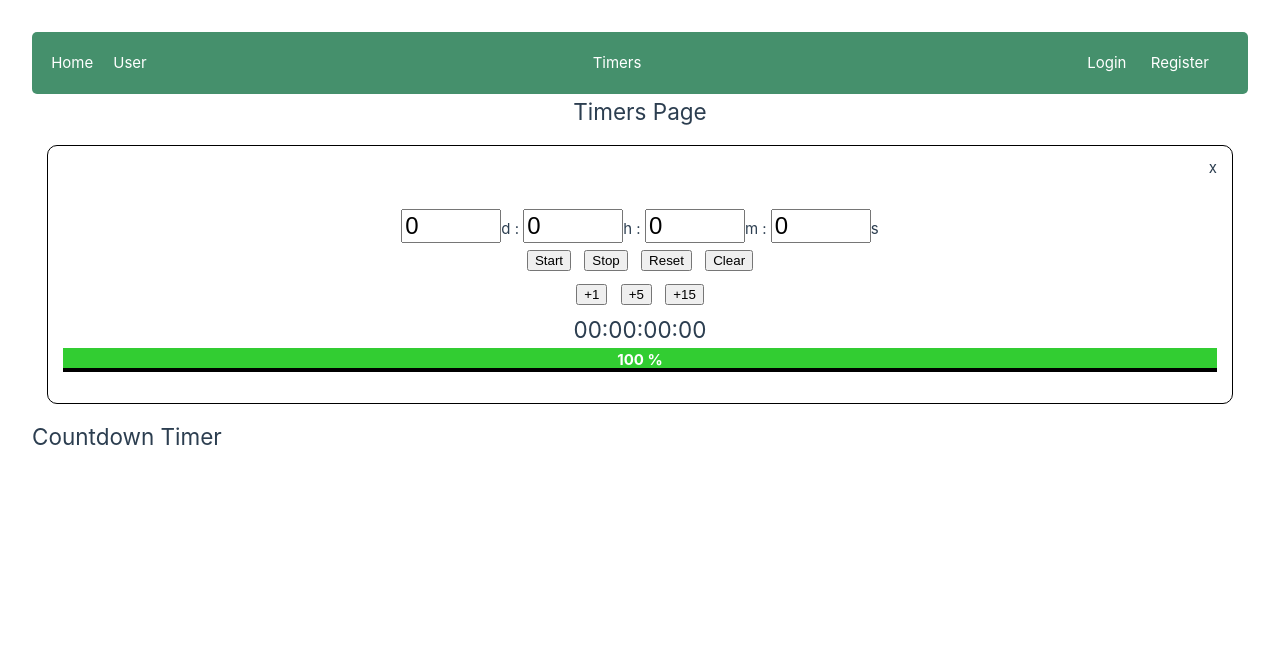
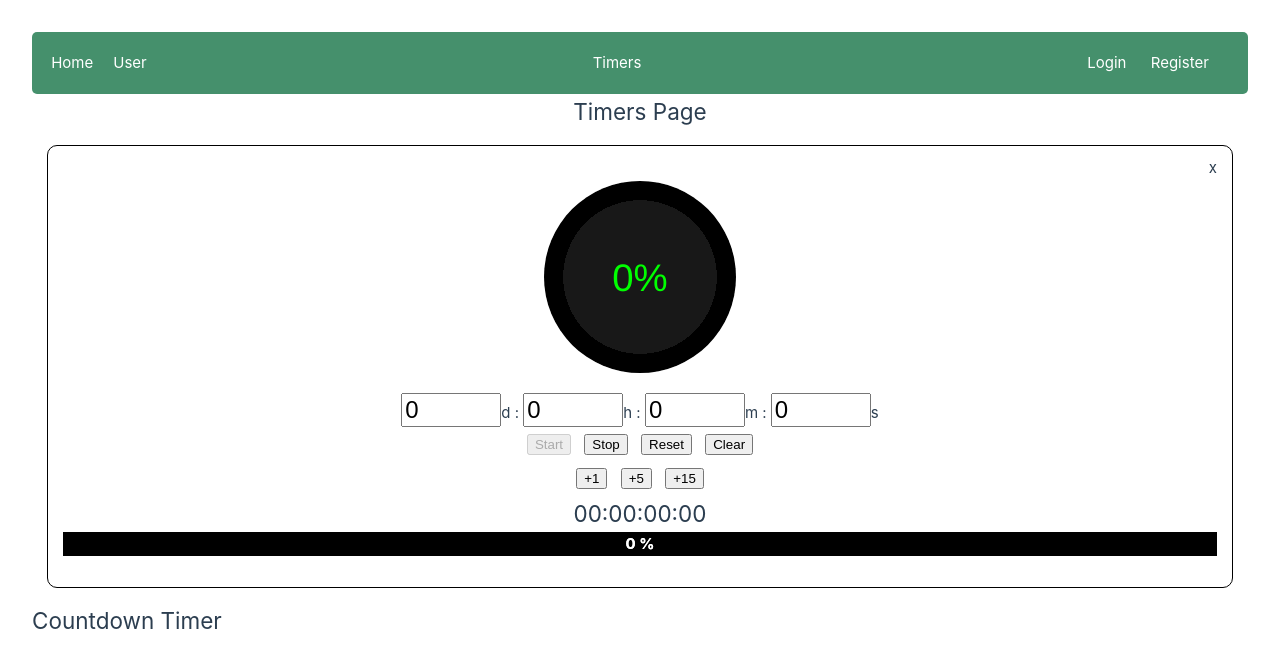
Before and after one commit to alexege/ArkToolSuite, a Vue app in the folder Client/: page /timers in a window 1280 px wide. Shown: the top 668 px of the page. Built offline with nearby package versions, Linux system fonts and the light colour scheme; sample sign-in values are in the browser's storage.

Commit message:
Added circular progress bar

```diff
--- a/Client/src/components/Timers/StopwatchTimer.vue
+++ b/Client/src/components/Timers/StopwatchTimer.vue
@@ -29,7 +29,7 @@ watch([days, hours, minutes, seconds], ([newDays, newHours, newMinutes, newSecon
 
     timeToZero.value = days.value * 86400000 + hours.value * 3600000 + minutes.value * 60000 + seconds.value * 1000;
 
-    console.log(`${newDays}:${newHours}:${newMinutes}:${newSeconds}`)
+    // console.log(`${newDays}:${newHours}:${newMinutes}:${newSeconds}`)
 })
 
 function start() {
@@ -44,8 +44,6 @@ function start() {
         actualDelay = desiredDelay - (actual - desiredDelay);
 
         timeToZero.value -= 1000;
-
-
 
         if(timeToZero.value > 0) {
             start()
@@ -85,10 +83,6 @@ function addTime(mins) {
     minutes.value += mins;
 }
 
-// function isTimerDone() {
-//     if(percentLeft.value == 0 || percentLeft == '0 %') return true;
-// }
-
 function msToTime(ms) {
     var seconds = Math.floor((ms / 1000) % 60);
     var minutes = Math.floor((ms / (1000 * 60)) % 60);
@@ -106,7 +100,7 @@ const percentLeft = computed(() => {
 
     //If value is null, NaN or infinity, set to 100
     if(value == null || isNaN(value) || value == Infinity){
-        return 100;
+        return 0;
     }
     return value;
 })
@@ -115,6 +109,10 @@ watch(percentLeft, (newVal, oldVal) => {
     if(newVal == 0) {
         timesUp.value = true
     }
+})
+
+const isDisabled = computed(() => {
+    if(days.value == 0 && hours.value == 0 && minutes.value == 0 && seconds.value == 0) return true;
 })
 
 const inputStartTime = computed(() => {
@@ -126,36 +124,45 @@ const inputStartTime = computed(() => {
     <div class="timer" :class="{ timerFinished: timesUp }">
         <h2 v-if="timer">{{ timer.name }}</h2>
 
+        <!-- Circular ProgressBar -->
+        <div class="circular-progress" role="progressbar" :aria-valuenow="percentLeft" aria-valuemin="0" aria-valuemax="100" style="--value:percentLeft"></div>
+
         <a @click="deleteTimer(timer._id)" class="deleteButton">x</a>
 
         <div v-if="timer">
             <img  :src='`${timer.img}`' alt="" style="width: 200px; height: 150px;">
         </div>
 
-        <br />
-        <br />
-
-        <!-- <h1>{{ msToTime(timeToZero) }}</h1> -->
+        <!-- Input Values -->
+        <div>
             <input type="number" min="0" max="100" v-model="days" placeholder="Days" @change="updateStart()">d :
             <input type="number" min="0" max="24" v-model="hours" placeholder="Hours" @change="updateStart()">h :
             <input type="number" min="0" max="60" v-model="minutes" placeholder="Minutes" @change="updateStart()">m :
             <input type="number" min="0" max="60" v-model="seconds" placeholder="Seconds" @change="updateStart()">s
-        <br>
+        </div>
+
+        <!-- Controls -->
+        <div>
             <button @click="start" ref="startToggle" :disabled="isDisabled">Start</button>
             <button @click="stop">Stop</button>
             <button @click="reset">Reset</button>
             <button @click="clear">Clear</button>
-        <br>
+        </div>
+
+        <!-- Manually Add Time -->
+        <div>
             <button @click="addTime(1)">+1</button>
             <button @click="addTime(5)">+5</button>
             <button @click="addTime(15)">+15</button>
-        <br><h2>{{ msToTime(timeToZero) }}</h2>
+        </div>
+        <h2>{{ msToTime(timeToZero) }}</h2>
+
+        <!-- Progress Bar -->
         <div class="progress-bar-container">
             <div class="progress-bar-text">{{ percentLeft }} %</div>
             <div class="progress-bar-background">{{ percentLeft }} %</div>
             <div class="progress-bar" :style="[{width: percentLeft + '%' },{ animation: 'colorChange 6s both'}]"></div>
         </div>
-        <!-- {{ timeToZero }} / {{ startDuration}} * 100 -->
     </div>
 </template>
 <style scoped>
@@ -233,4 +240,54 @@ input[type=number] {
     color: white;
     font-weight: bold;
 }
+
+
+
+
+
+
+
+/* Circular ProgressBar */
+.circular-progress {
+    text-align: center;
+    margin: 20px auto;
+}
+
+@keyframes growProgressBar {
+  0%, 33% { --pgPercentage: 0; }
+  /* 100% { --pgPercentage: var(--value); } */
+  100% { --pgPercentage: v-bind(percentLeft) }
+}
+
+@property --pgPercentage {
+  syntax: '<number>';
+  inherits: false;
+  initial-value: 0;
+}
+
+div[role="progressbar"] {
+  --size: 12rem;
+  --fg: lime;
+  --bg: black;
+  --pgPercentage: var(--value);
+  animation: growProgressBar 2s 1 forwards;
+  width: var(--size);
+  height: var(--size);
+  border-radius: 50%;
+  display: grid;
+  place-items: center;
+  background:
+    radial-gradient(closest-side, #181818 80%, transparent 0 99.9%, #181818 0),
+    conic-gradient(var(--fg) calc(var(--pgPercentage) * 1%), var(--bg) 0)
+    ;
+  font-family: Helvetica, Arial, sans-serif;
+  font-size: calc(var(--size) / 5);
+  color: var(--fg);
+}
+
+div[role="progressbar"]::before {
+  counter-reset: percentage v-bind(percentLeft);
+  content: counter(percentage) '%';
+}
+
 </style>
```
Lines whose indentation alone changed are shown as unchanged.
